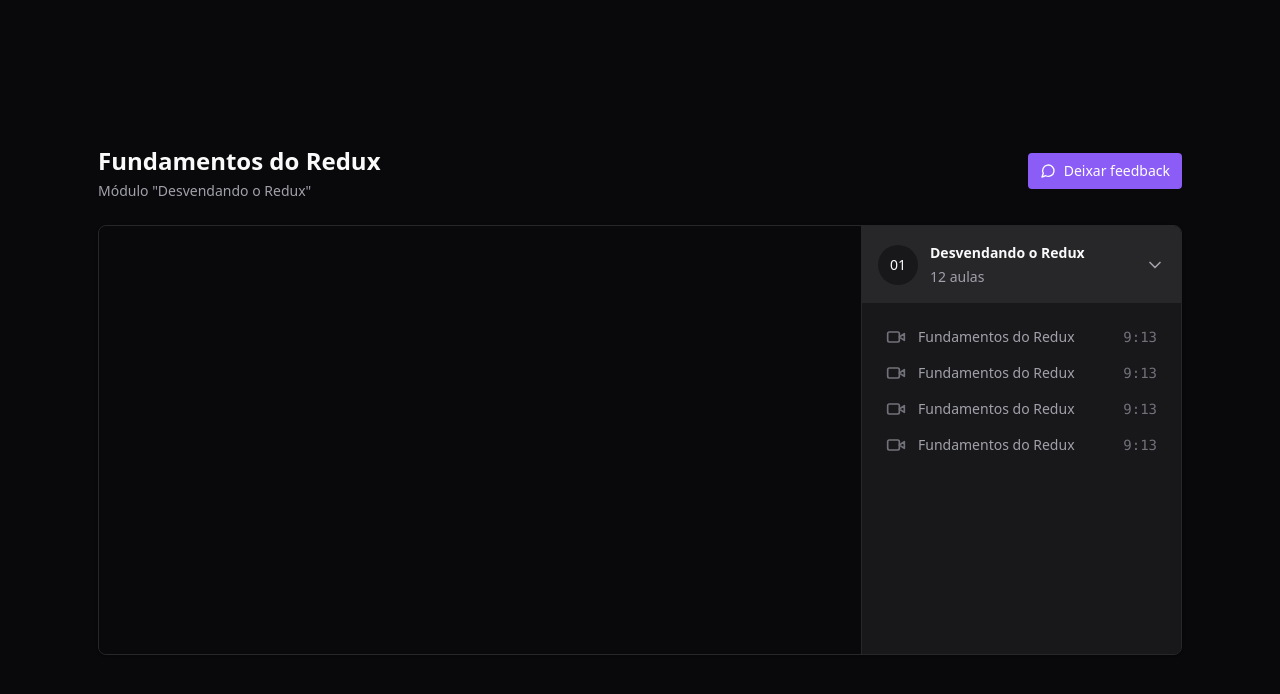
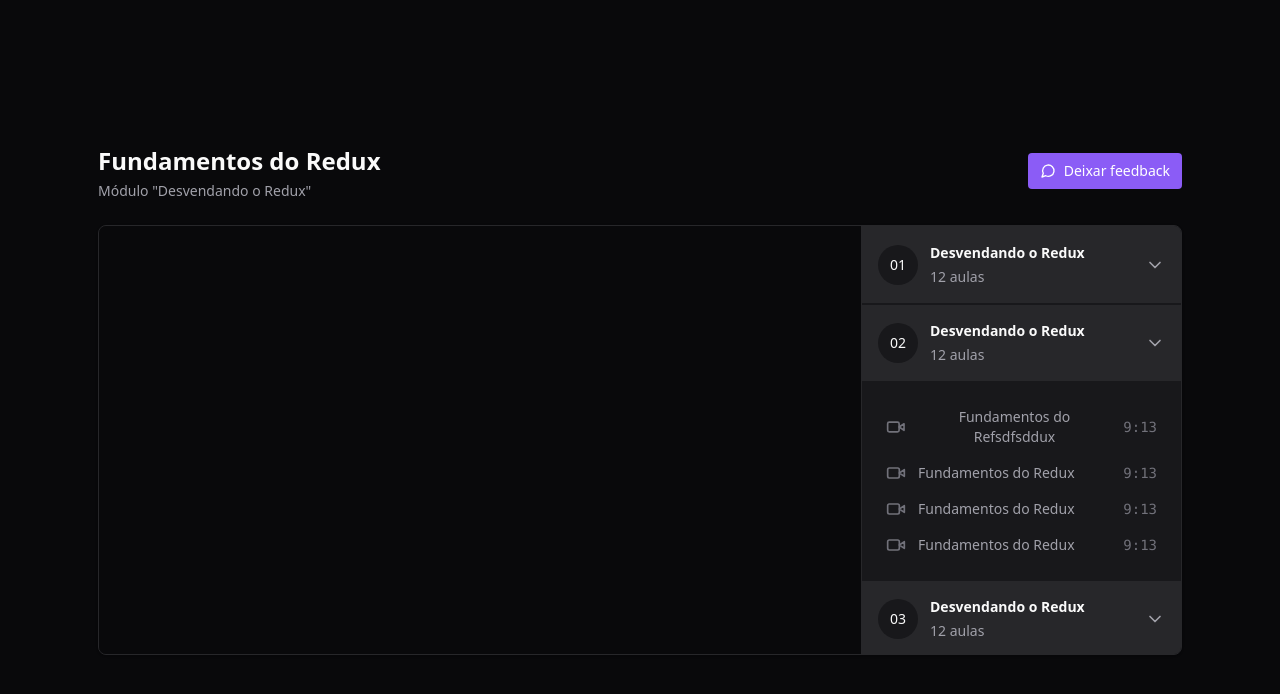
Before and after one commit to diaspd/redux-zustand-player, a React (Vite) app: page / in a window 1280 px wide. Shown: the top 694 px of the page. Built offline with nearby package versions, Linux system fonts and the light colour scheme.

Commit message:
added a custom scroll

```diff
--- a/package.json
+++ b/package.json
@@ -28,7 +28,10 @@
     "eslint": "^8.44.0",
     "eslint-plugin-react-hooks": "^4.6.0",
     "eslint-plugin-react-refresh": "^0.4.1",
+    "install": "^0.13.0",
+    "npm": "^9.8.1",
     "postcss": "^8.4.28",
+    "tailwind-scrollbar": "^3.0.5",
     "tailwindcss": "^3.3.3",
     "typescript": "^5.0.2",
     "vite": "^4.4.0"
--- a/src/pages/Player.tsx
+++ b/src/pages/Player.tsx
@@ -18,7 +18,7 @@
         </button>
       </header>
 
-      <main className="relative lg:flex grid overflow-hidden rounded-lg border border-zinc-800 bg-zinc-900 shadow">
+      <main className="relative lg:flex grid overflow-hidden rounded-lg border border-zinc-800 bg-zinc-900 shadow lg:pr-80">
         <div className="flex-1">
           <div className="w-full bg-zinc-950 aspect-video">
           <ReactPlayer
@@ -29,10 +29,58 @@
               />
           </div>
         </div>
-        <aside className="lg:w-80 border-t lg:border-l border-zinc-800 bg-zinc-900 w-full">
-          <div>
+        <aside className="max-h-96 lg:max-h-full scrollbar-thin scrollbar-track-zinc-950 scrollbar-thumb-zinc-800 lg:w-80 border-t lg:border-l border-zinc-800 bg-zinc-900 w-full overflow-y-scroll lg:absolute lg:top-0 lg:bottom-0 lg:right-0">
+          <div className="divide-y-2 divide-zinc-900">
             <button className="flex w-full items-center gap-3 bg-zinc-800 p-4">
               <div className="flex h-10 w-10 rounded-full items-center justify-center bg-zinc-900 text-sm font-medium">01</div>
+
+              <div className="flex flex-col gap-1 text-left">
+                <strong className="text-sm">Desvendando o Redux</strong>
+                <span className="text-sm text-zinc-400">12 aulas</span>
+              </div>
+
+              <ChevronDown className="w-5 h-5 ml-auto text-zinc-400"/>
+            </button>
+
+            <button className="flex w-full items-center gap-3 bg-zinc-800 p-4">
+              <div className="flex h-10 w-10 rounded-full items-center justify-center bg-zinc-900 text-sm font-medium">02</div>
+
+              <div className="flex flex-col gap-1 text-left">
+                <strong className="text-sm">Desvendando o Redux</strong>
+                <span className="text-sm text-zinc-400">12 aulas</span>
+              </div>
+
+              <ChevronDown className="w-5 h-5 ml-auto text-zinc-400"/>
+            </button>
+
+            <nav className="relative flex flex-col gap-4 p-6">
+              <button className="flex items-center gap-3 text-sm text-zinc-400">
+                <VideoIcon className="w-5 h-5 text-zinc-500"/>
+                <span>Fundamentos do Refsdfsddux</span>
+                <span className="ml-auto font-mono text-sm text-zinc-500">9:13</span>
+              </button>
+
+              <button className="flex items-center gap-3 text-sm text-zinc-400">
+                <VideoIcon className="w-5 h-5 text-zinc-500"/>
+                <span>Fundamentos do Redux</span>
+                <span className="ml-auto font-mono text-sm text-zinc-500">9:13</span>
+              </button>
+
+              <button className="flex items-center gap-3 text-sm text-zinc-400">
+                <VideoIcon className="w-5 h-5 text-zinc-500"/>
+                <span>Fundamentos do Redux</span>
+                <span className="ml-auto font-mono text-sm text-zinc-500">9:13</span>
+              </button>
+
+              <button className="flex items-center gap-3 text-sm text-zinc-400">
+                <VideoIcon className="w-5 h-5 text-zinc-500"/>
+                <span>Fundamentos do Redux</span>
+                <span className="ml-auto font-mono text-sm text-zinc-500">9:13</span>
+              </button>
+            </nav>
+
+            <button className="flex w-full items-center gap-3 bg-zinc-800 p-4">
+              <div className="flex h-10 w-10 rounded-full items-center justify-center bg-zinc-900 text-sm font-medium">03</div>
 
               <div className="flex flex-col gap-1 text-left">
                 <strong className="text-sm">Desvendando o Redux</strong>
--- a/tailwind.config.js
+++ b/tailwind.config.js
@@ -6,5 +6,7 @@
   theme: {
     extend: {},
   },
-  plugins: [],
+  plugins: [
+    require('tailwind-scrollbar'),
+  ],
 }
```
Also changed, not shown: 1 other file (tests, documents, lock files or other folders).
